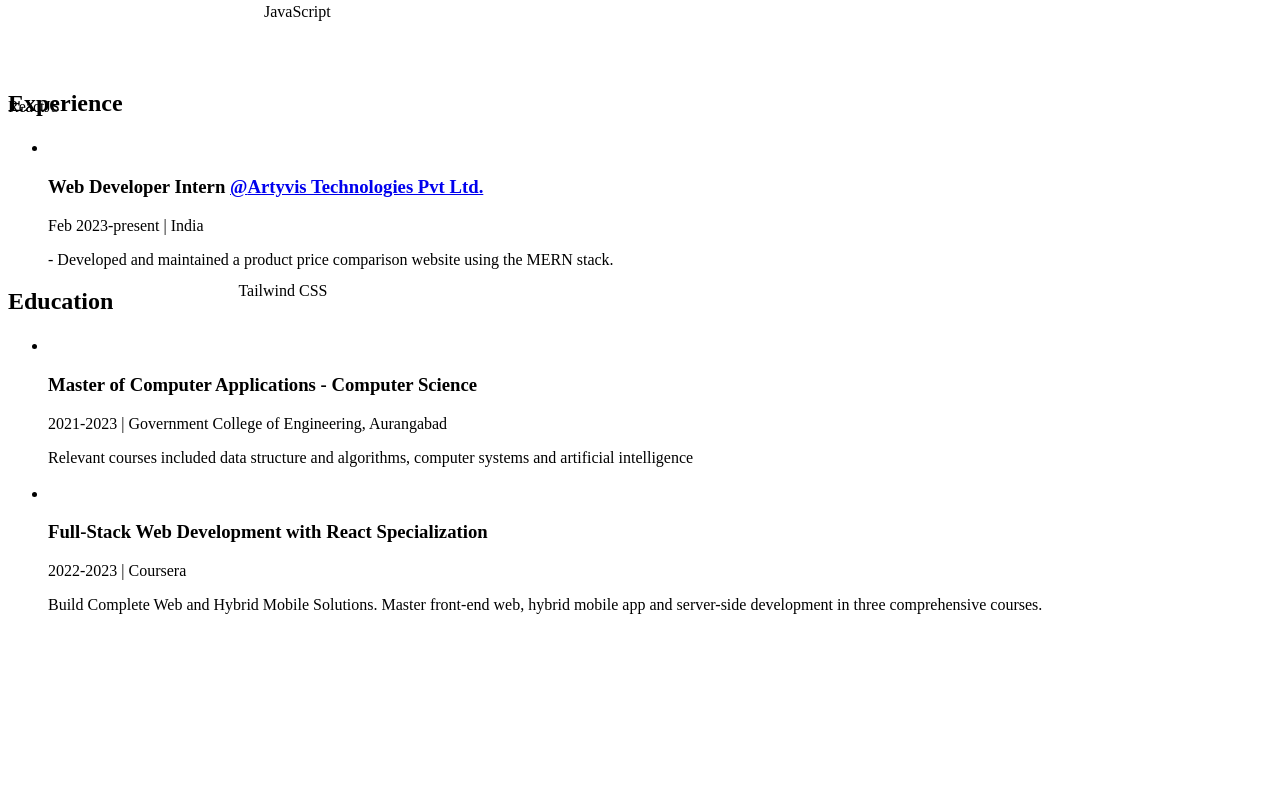
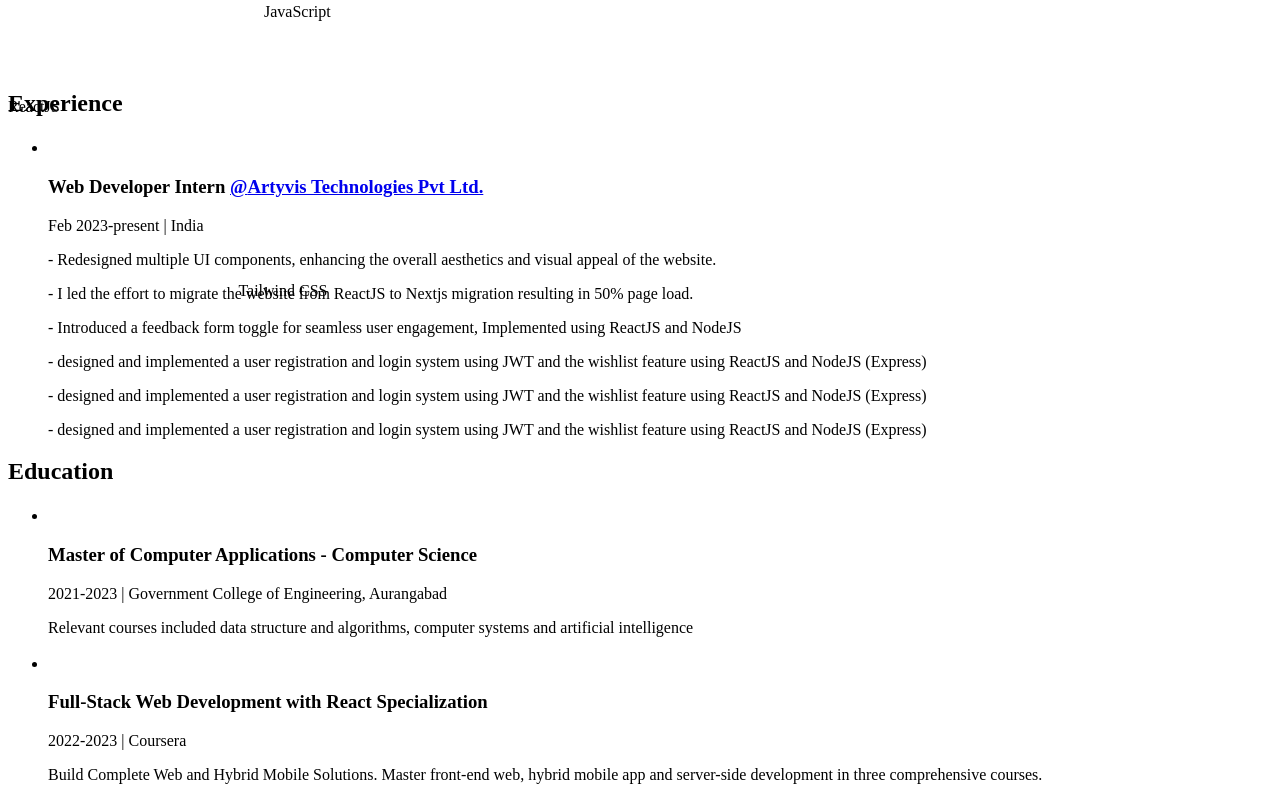
Before and after one commit to AdityaAP7/newportfolio, a Next.js app: page /about in a window 1280 px wide. Shown: the part 1099-1899 px from the top of the page. Before the commit the page ends 1729 px from the top, so only its background shows below. Built offline with nearby package versions, Linux system fonts and the light colour scheme; some icons are missing.

Commit message:
Update Experience.js

```diff
--- a/src/components/Experience.js
+++ b/src/components/Experience.js
@@ -2,7 +2,7 @@ import React, { useRef } from "react";
 import { motion, useScroll } from "framer-motion";
 import LiIcon from "@/components/LiIcon";
 
-const Details = ({ position, company, companyLink, time, address, work }) => {
+const Details = ({ position, company, companyLink, time, address, work,work1,work2,work3,work4,work5 }) => {
   const ref = useRef(null);
   return (
     <li
@@ -29,6 +29,11 @@ const Details = ({ position, company, companyLink, time, address, work }) => {
           {time} | {address}
         </span>
         <p className="font-medium w-full md:text-sm">{work}</p>
+              <p className="font-medium w-full md:text-sm">{work1}</p>
+              <p className="font-medium w-full md:text-sm">{work2}</p>
+              <p className="font-medium w-full md:text-sm">{work3}</p>
+              <p className="font-medium w-full md:text-sm">{work4}</p>
+              <p className="font-medium w-full md:text-sm">{work5}</p>
       </motion.div>
     </li>
   );
@@ -61,8 +66,22 @@ const Experience = () => {
             time={"Feb 2023-present"}
             address={"India"}
             work={
-              "- Developed and maintained a product price comparison website using the MERN stack."
-
+              "- Redesigned multiple UI components, enhancing the overall aesthetics and visual appeal of the website."
+            }
+                 work1={
+              "- I led the effort to migrate the website from ReactJS to Nextjs migration resulting in 50% page load."
+            }
+                      work2={
+              "- Introduced a feedback form toggle for seamless user engagement, Implemented using ReactJS and NodeJS"
+            }
+                           work3={
+              "- designed and implemented a user registration and login system using JWT and the wishlist feature using ReactJS and NodeJS (Express)"
+            }
+                                work4={
+              "- designed and implemented a user registration and login system using JWT and the wishlist feature using ReactJS and NodeJS (Express)"
+            }
+                                     work5={
+              "- designed and implemented a user registration and login system using JWT and the wishlist feature using ReactJS and NodeJS (Express)"
             }
 
           />
```
